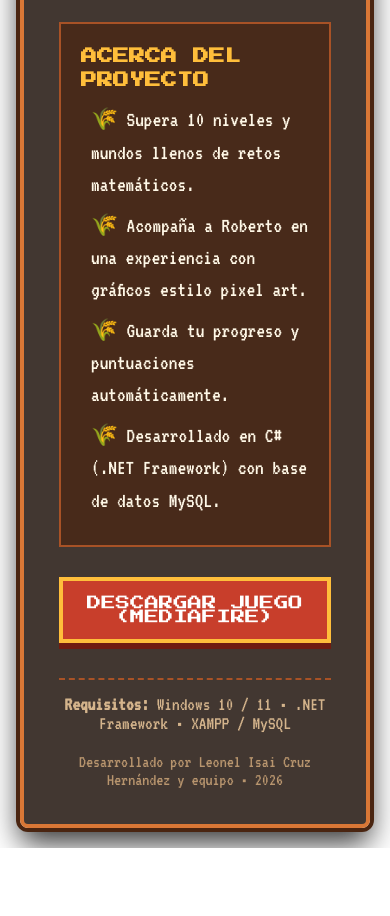
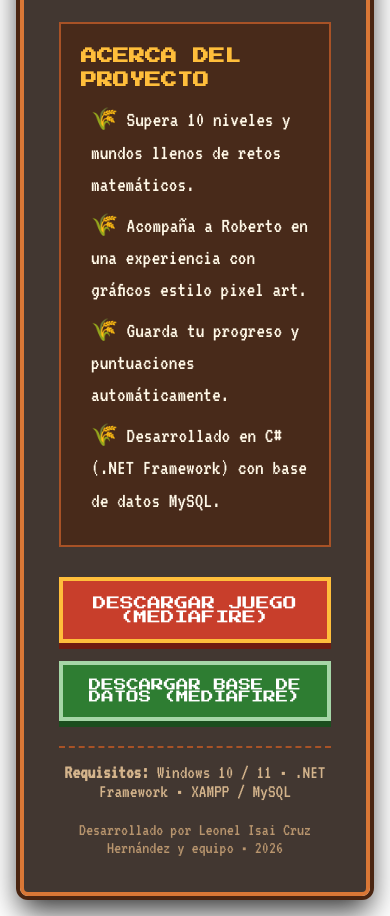
Before and after one commit to leonel1010100L/TrigoMatWeb., a plain HTML site: page index.html in a window 390 px wide. Shown: the part 158-1074 px from the top of the page. Before the commit the page ends 1006 px from the top, so only its background shows below. Drawn offline with Linux system fonts and the light colour scheme.

Commit message:
Add files via upload

```diff
--- a/index.html
+++ b/index.html
@@ -1,5 +1,3 @@
-
-
 <!DOCTYPE html>
 <html lang="es">
 <head>
@@ -84,19 +82,27 @@
             content: "🌾 ";
         }
 
+        .download-group {
+            display: flex;
+            flex-direction: column;
+            align-items: center;
+            gap: 18px;
+            margin-bottom: 25px;
+        }
+
         .btn-download {
             display: inline-block;
             font-family: 'Press Start 2P', cursive;
-            font-size: 1.1rem;
+            font-size: 1.05rem;
             color: #fff;
             background-color: #c83e2b;
-            padding: 20px 30px;
+            padding: 18px 28px;
             text-decoration: none;
             border: 4px solid #ffbe3b;
             box-shadow: 0 6px 0 #701c11;
             transition: transform 0.1s, box-shadow 0.1s, background-color 0.2s;
             cursor: pointer;
-            margin-bottom: 25px;
+            max-width: 100%;
         }
 
         .btn-download:hover {
@@ -108,6 +114,23 @@
         .btn-download:active {
             transform: translateY(4px);
             box-shadow: 0 2px 0 #701c11;
+        }
+
+        .btn-db {
+            background-color: #2e7d32;
+            border-color: #a5d6a7;
+            box-shadow: 0 6px 0 #1b4d1e;
+            font-size: 0.95rem;
+            padding: 15px 24px;
+        }
+
+        .btn-db:hover {
+            background-color: #388e3c;
+            box-shadow: 0 8px 0 #1b4d1e;
+        }
+
+        .btn-db:active {
+            box-shadow: 0 2px 0 #1b4d1e;
         }
 
         .requirements {
@@ -129,8 +152,12 @@
                 font-size: 1.4rem;
             }
             .btn-download {
-                font-size: 0.9rem;
-                padding: 15px 20px;
+                font-size: 0.85rem;
+                padding: 15px 18px;
+            }
+            .btn-db {
+                font-size: 0.78rem;
+                padding: 14px 16px;
             }
         }
     </style>
@@ -151,10 +178,15 @@
             </ul>
         </div>
 
-        <!-- REEMPLAZA EL ENLACE DE ABAJO CON TU LINK DE MEDIAFIRE -->
-        <a href="TU_ENLACE_DE_MEDIAFIRE_AQUI" target="_blank" class="btn-download">
-            DESCARGAR JUEGO (MEDIAFIRE)
-        </a>
+        <div class="download-group">
+            <a href="https://www.mediafire.com/file/cbtzivszoe3x22y/TrigoMat_2026.exe/file" target="_blank" rel="noopener noreferrer" class="btn-download">
+                DESCARGAR JUEGO (MEDIAFIRE)
+            </a>
+
+            <a href="https://www.mediafire.com/file/xs6uj0d30blq6u2/recopilacion_trigomath.sql/file" target="_blank" rel="noopener noreferrer" class="btn-download btn-db">
+                DESCARGAR BASE DE DATOS (MEDIAFIRE)
+            </a>
+        </div>
 
         <div class="requirements">
             <p><strong>Requisitos:</strong> Windows 10 / 11 • .NET Framework • XAMPP / MySQL</p>
```
